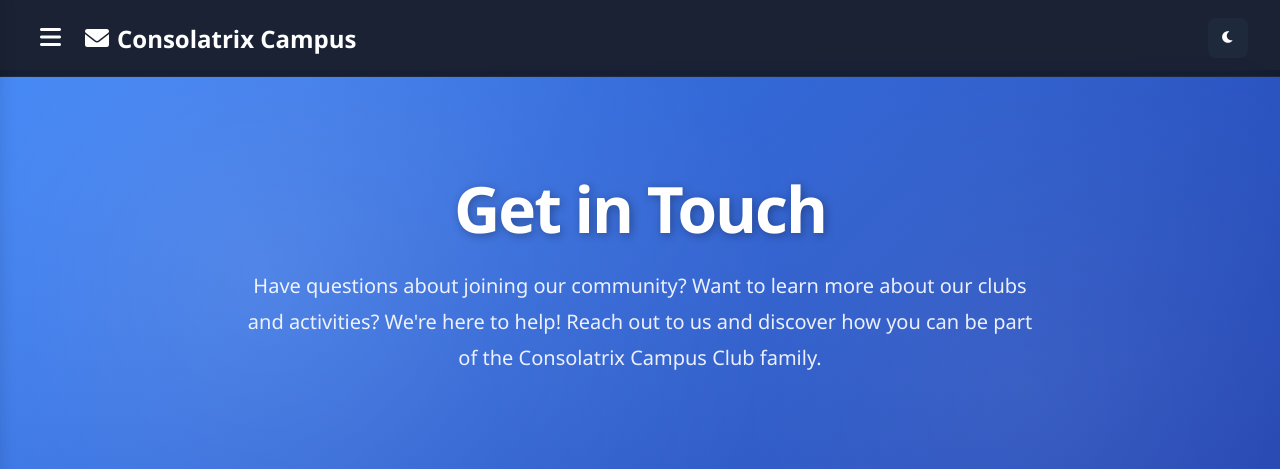
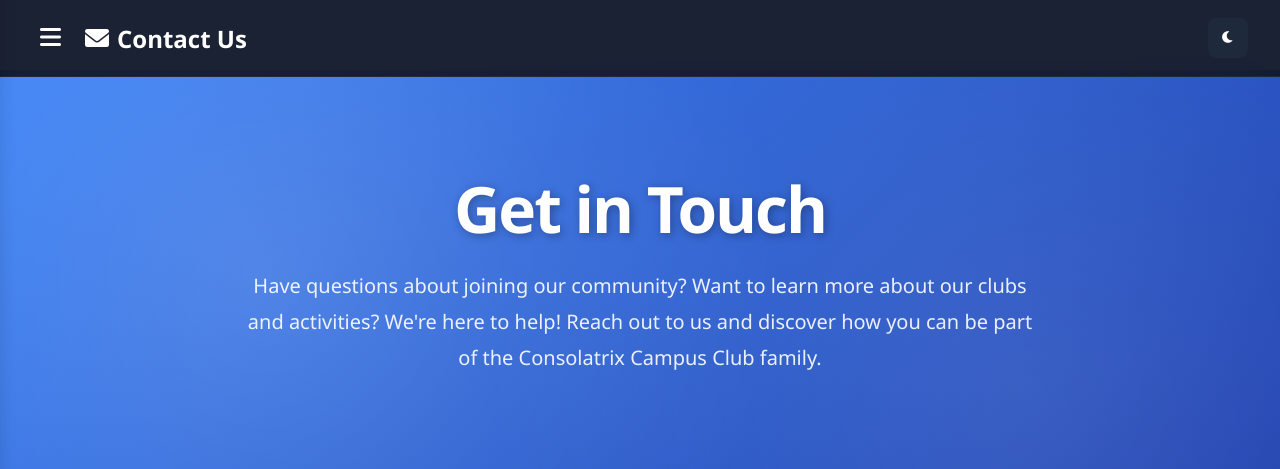
Before and after one commit to CarloCanezares/Consolatrix_Campus_Club, a Django app: page /contact/ in a window 1280 px wide. Shown: the top 469 px of the page. Run offline with Django 5.2, Linux system fonts and the light colour scheme.

Commit message:
Ready to Present

```diff
--- a/CCC/templates/artsclub.html
+++ b/CCC/templates/artsclub.html
@@ -948,9 +948,9 @@
                 <button class="menu-toggle" onclick="openSidebar()">
                     <i class="fas fa-bars"></i>
                 </button>
-                <a href="#" class="logo">
+                <a href="" class="logo">
                     <i class="fas fa-palette"></i>
-                    Consolatrix Campus
+                    Arts & Creativity Club
                 </a>
             </div>
             <div class="nav-right">
--- a/CCC/templates/clubs.html
+++ b/CCC/templates/clubs.html
@@ -666,9 +666,9 @@
                 <button class="menu-toggle" onclick="openSidebar()">
                     <i class="fas fa-bars"></i>
                 </button>
-                <a href="{% url 'home' %}" class="logo">
+                <a href="{% url 'clubs' %}" class="logo">
                     <i class="fas fa-users"></i>
-                    Consolatrix Campus
+                    Clubs
                 </a>
             </div>
             <div class="nav-right">
--- a/CCC/templates/contact.html
+++ b/CCC/templates/contact.html
@@ -803,9 +803,9 @@
                 <button class="menu-toggle" onclick="openSidebar()">
                     <i class="fas fa-bars"></i>
                 </button>
-                <a href="{% url 'home' %}" class="logo">
+                <a href="{% url 'contact' %}" class="logo">
                     <i class="fas fa-envelope"></i>
-                    Consolatrix Campus
+                    Contact Us
                 </a>
             </div>
             <div class="nav-right">
--- a/CCC/templates/events.html
+++ b/CCC/templates/events.html
@@ -782,7 +782,7 @@
                 <button class="menu-toggle" onclick="openSidebar()">
                     <i class="fas fa-bars"></i>
                 </button>
-                <a href="homepage-fixed.html" class="logo">
+                <a href="{% url 'events' %}" class="logo">
                     <i class="fas fa-calendar-alt"></i>
                     Events
                 </a>
--- a/CCC/templates/musicclub.html
+++ b/CCC/templates/musicclub.html
@@ -912,7 +912,7 @@
                 <button class="menu-toggle" onclick="openSidebar()">
                     <i class="fas fa-bars"></i>
                 </button>
-                <a href="#" class="logo">
+                <a href="{% url 'musicclub' %}" class="logo">
                     <i class="fas fa-music"></i>
                     Music & Performance
                 </a>
--- a/CCC/templates/sportsclub.html
+++ b/CCC/templates/sportsclub.html
@@ -929,7 +929,7 @@
                 <button class="menu-toggle" onclick="openSidebar()">
                     <i class="fas fa-bars"></i>
                 </button>
-                <a href="#" class="logo">
+                <a href="" class="logo">
                     <i class="fas fa-running"></i>
                     Sports & Athletics
                 </a>
```
Also changed, not shown: db.sqlite3.
